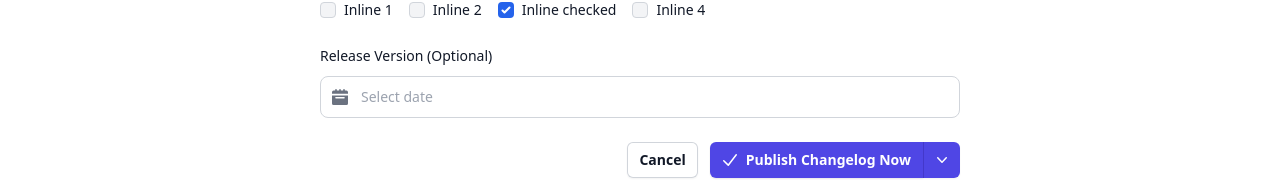
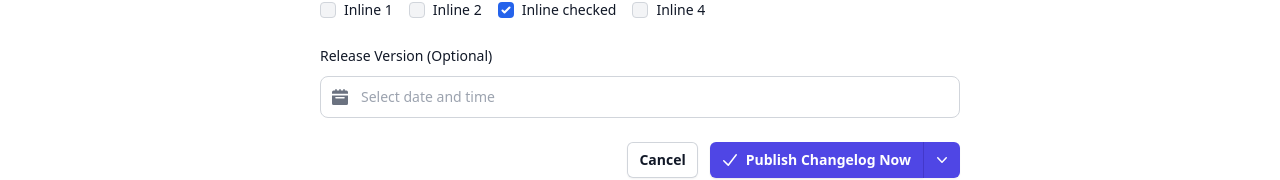
Before and after one commit to cs-quicklabs/quicklabs-designs, a SvelteKit app: page /quick-release/changelog/new in a window 1280 px wide. Shown: the part 719-899 px from the top of the page. Built offline with nearby package versions, Linux system fonts and the light colour scheme.

Commit message:
minor change

```diff
--- a/src/routes/quick-release/changelog/new/+page.svelte
+++ b/src/routes/quick-release/changelog/new/+page.svelte
@@ -410,7 +410,7 @@
 						datepicker-autohide
 						type="text"
 						class=" border border-gray-300 text-gray-900 text-sm rounded-lg focus:ring-blue-500 focus:border-blue-500 block w-full ps-10 p-2.5 dark:bg-gray-700 dark:border-gray-600 dark:placeholder-gray-400 dark:text-white dark:focus:ring-blue-500 dark:focus:border-blue-500"
-						placeholder="Select date" />
+						placeholder="Select date and time" />
 				</div>
 			</div>
 			<div class="flex justify-end gap-x-3">
```
